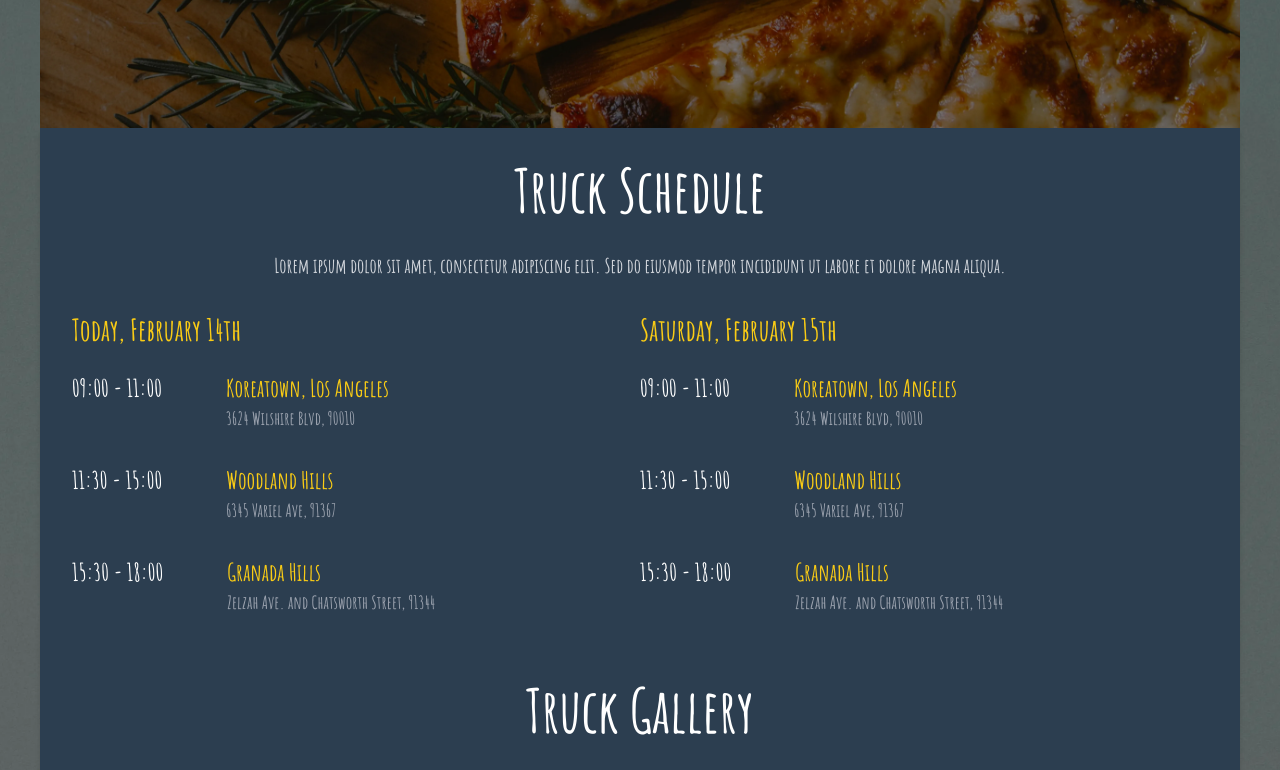
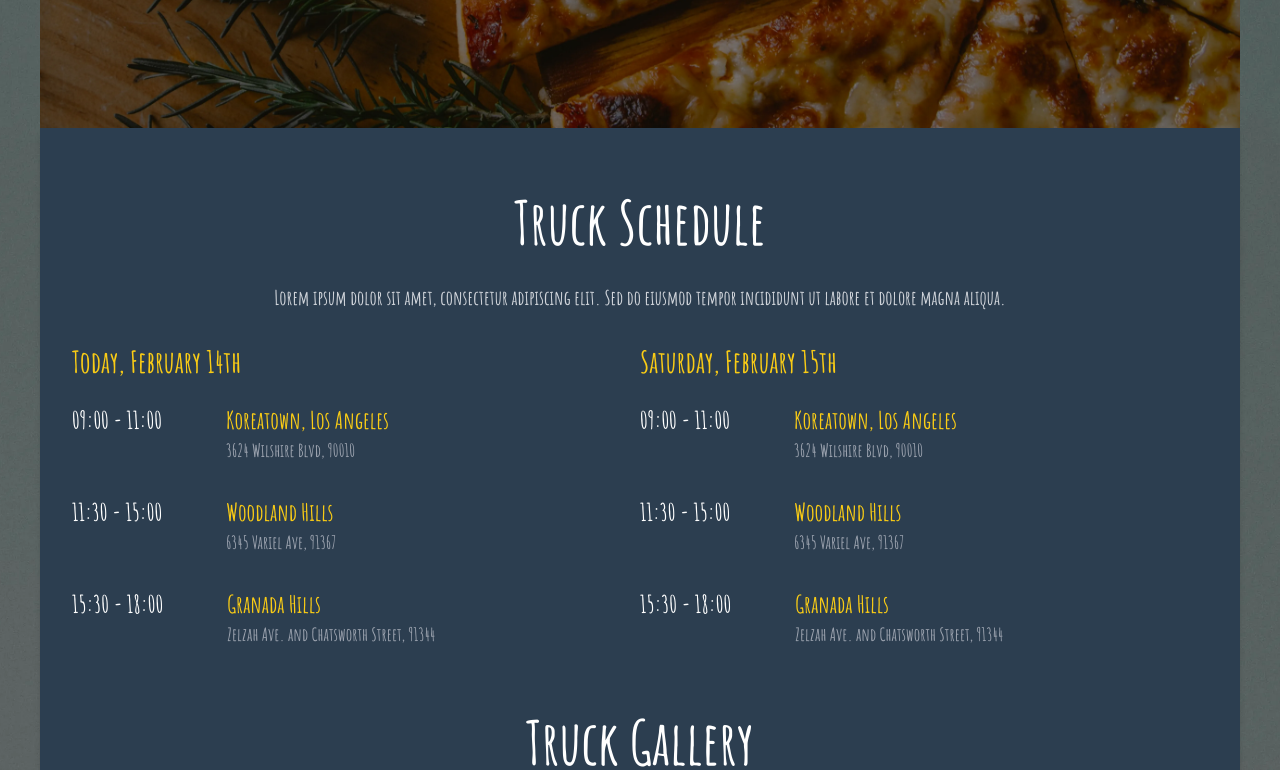
Before and after one commit to yusufkarakaya/foodtruck, a Next.js app: page / in a window 1280 px wide. Shown: the part 620-1390 px from the top of the page. Built offline with nearby package versions, Linux system fonts and the light colour scheme.

Commit message:
slider and schedule components design updates

```diff
--- a/app/components/Schedule.jsx
+++ b/app/components/Schedule.jsx
@@ -4,13 +4,16 @@ import TruckGallery from "./TruckGallery";
 const Schedule = () => {
   return (
     <div className="flex justify-center max-w-[1200px] mx-auto">
-      <div className="bg-[#2C3E50] text-white p-8 shadow-md w-full">
-        <h2 className="text-6xl font-bold text-center mb-8">Truck Schedule</h2>
+      <div className="bg-[#2C3E50] text-white shadow-md w-full">
+        <h2 className="text-6xl font-bold text-center mb-8 pt-16">
+          Truck Schedule
+        </h2>
         <p className="text-center text-gray-300 mb-8 text-xl">
           Lorem ipsum dolor sit amet, consectetur adipiscing elit. Sed do
           eiusmod tempor incididunt ut labore et dolore magna aliqua.
         </p>
-        <div className="flex justify-between">
+
+        <div className="flex justify-between px-8">
           <div className="w-1/2">
             <h3 className="text-3xl font-semibold text-yellow-400 mb-6">
               Today, February 14th
@@ -92,6 +95,7 @@ const Schedule = () => {
             </ul>
           </div>
         </div>
+
         <TruckGallery />
       </div>
     </div>
--- a/app/components/TruckGallery.jsx
+++ b/app/components/TruckGallery.jsx
@@ -39,10 +39,10 @@ const Gallery = () => {
         }}
       >
         {[
-          { src: "/truck/foodtruck1.jpg", alt: "Burger" },
-          { src: "/truck/foodtruck2.jpg", alt: "Cake" },
-          { src: "/truck/foodtruck3.jpg", alt: "French Fries" },
-          { src: "/truck/foodtruck4.jpg", alt: "French Fries" },
+          { src: "/truck/foodtruck1.jpg", alt: "Food Truck 1" },
+          { src: "/truck/foodtruck2.jpg", alt: "Food Truck 2" },
+          { src: "/truck/foodtruck3.jpg", alt: "Food Truck 3" },
+          { src: "/truck/foodtruck4.jpg", alt: "Food Truck 4" },
         ].map((truck, index) => (
           <SwiperSlide
             key={index}
@@ -99,10 +99,10 @@ const Gallery = () => {
               initialSlide={activeIndex}
             >
               {[
-                { src: "/truck/foodtruck1.jpg", alt: "Burger" },
-                { src: "/truck/foodtruck2.jpg", alt: "Cake" },
-                { src: "/truck/foodtruck3.jpg", alt: "French Fries" },
-                { src: "/truck/foodtruck4.jpg", alt: "French Fries" },
+                { src: "/truck/foodtruck1.jpg", alt: "Food Truck 1" },
+                { src: "/truck/foodtruck2.jpg", alt: "Food Truck 2" },
+                { src: "/truck/foodtruck3.jpg", alt: "Food Truck 3" },
+                { src: "/truck/foodtruck4.jpg", alt: "Food Truck 4" },
               ].map((truck, index) => (
                 <SwiperSlide key={index}>
                   <img
```
